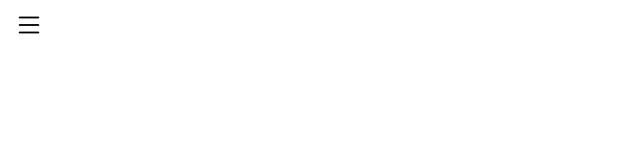
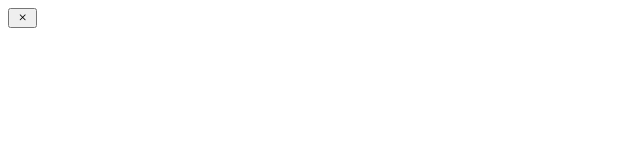
Before and after one commit to srh0820/reactspa, a React (Create React App) app: page / in a window 1280 px wide. Shown: the top 160 px of the page, without its empty margins (0-640 px from the left). Built offline with nearby package versions, Linux system fonts and the light colour scheme.

Commit message:
useEffect - styled 버튼만들기

```diff
--- a/public/index.html
+++ b/public/index.html
@@ -9,6 +9,9 @@
       name="description"
       content="Web site created using create-react-app"
     />
+    <!-- 부트스트랩 아이콘 cdn  -->
+    <link rel="stylesheet" href="https://cdn.jsdelivr.net/npm/bootstrap-icons@1.11.3/font/bootstrap-icons.min.css">
+
     <link rel="apple-touch-icon" href="%PUBLIC_URL%/logo192.png" />
     <!--
       manifest.json provides metadata used when your web app is installed on a
--- /dev/null
+++ b/src/App5useEffect.js
@@ -0,0 +1,43 @@
+import { useEffect } from "react";
+import styled from "styled-components";
+
+const Allmenu = styled.button`
+  display: inline-block;
+  font-family: bootstrap-icons !important;
+  font-style: normal;
+  font-weight: 400 !important;
+  font-variant: normal;
+  text-transform: none;
+  &.close:before {
+    content: '\\F62A';
+  }
+  &:before {
+    content: '\\F479';
+  }
+`;
+
+function App() {
+  useEffect(() => {
+    const menuButton = document.querySelector('#allMenu');
+
+    const toggleClass = () => {
+      menuButton.classList.toggle('close');
+    };
+
+    menuButton.addEventListener('click', toggleClass);
+
+    return () => {
+      menuButton.removeEventListener('click', toggleClass);
+    };
+  }, []);
+
+  return (
+    <div className="App">
+      <div>
+        <Allmenu id="allMenu" className="close"></Allmenu>
+      </div>
+    </div>
+  );
+}
+
+export default App;
--- a/src/index.js
+++ b/src/index.js
@@ -6,11 +6,11 @@ import 'swiper/css';
 import 'swiper/css/pagination';
 import 'swiper/css/navigation';
 
-import App4 from './App4useState';
+import App5 from './App5useEffect';
 
 const root = ReactDOM.createRoot(document.getElementById('root'));
 root.render(
   <React.StrictMode>
-    <App4 />
+    <App5 />
   </React.StrictMode>
 );
```
